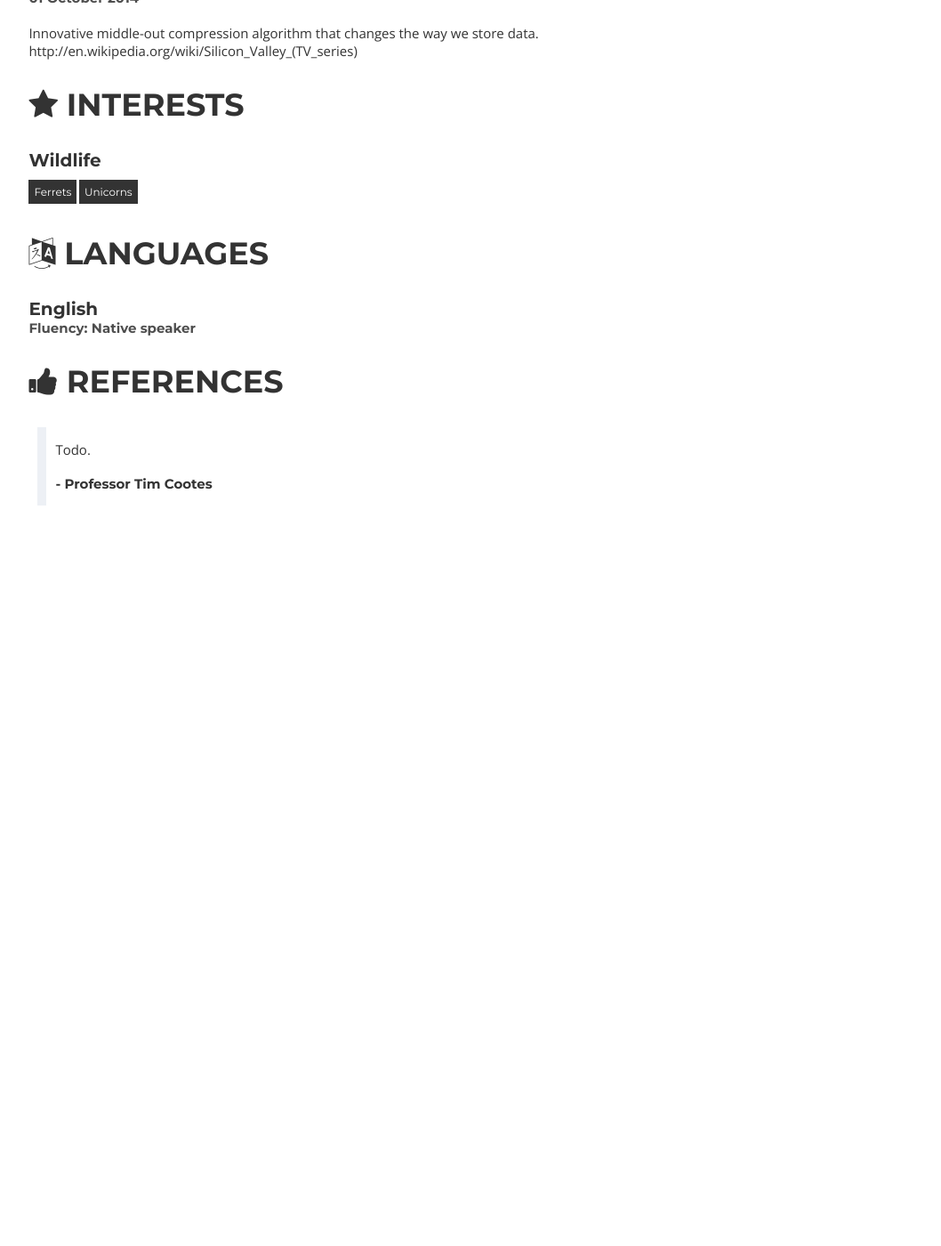
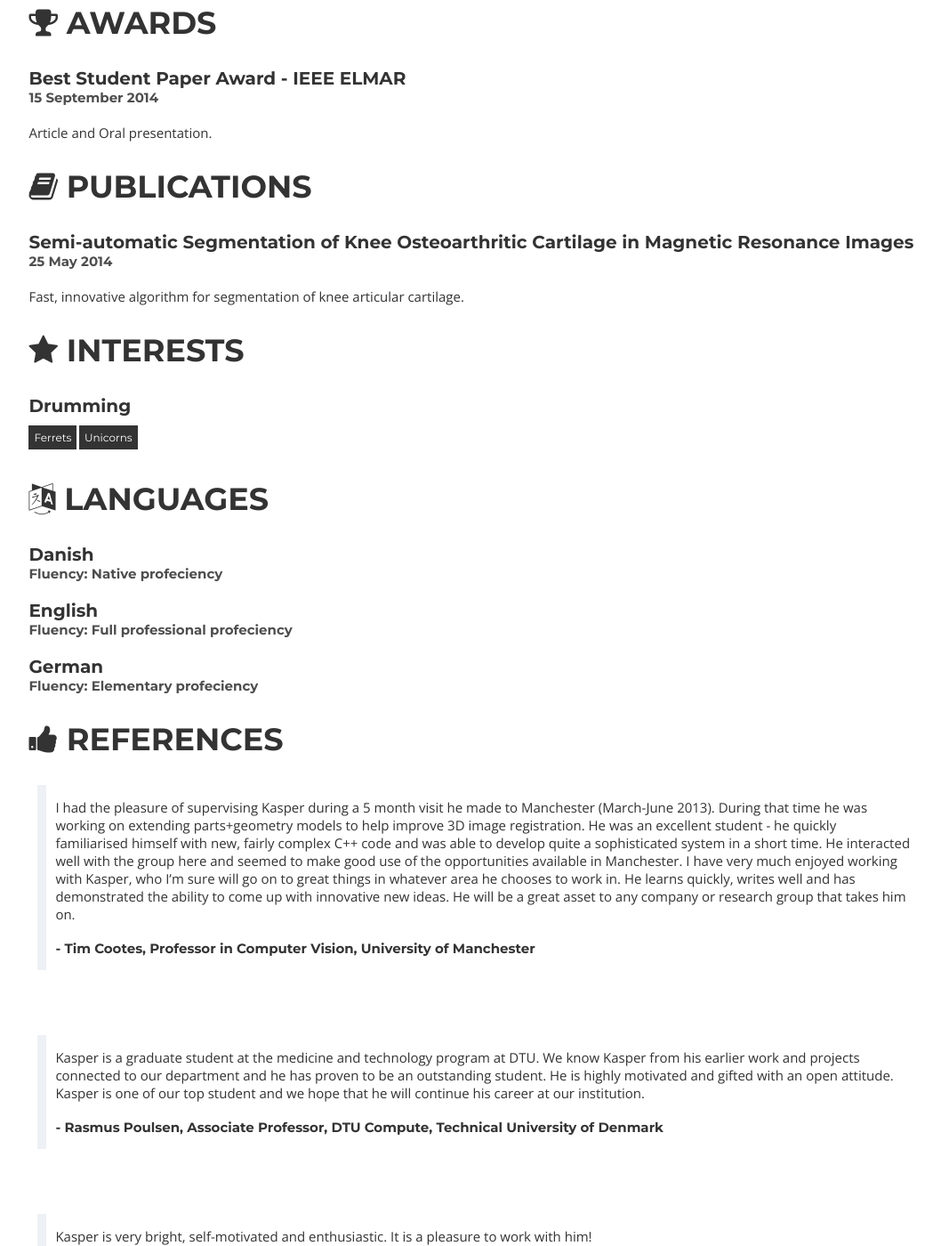
Before and after one commit to jmartens/kaspermarstal.github.io, a Jekyll site: the page resume.html, which Jekyll copies as it is, in a window 1280 px wide and 1400 px high, scrolled down 2228 px. Shown: the whole window at 89% size, without its empty margins (102-1160 px from the left). Built offline with Jekyll 4.4.1, drawn with Linux system fonts in a browser that asks for light colours; nearby versions of some CDN libraries; before the commit the page ends 2889 px from its top, so only the background shows below that; some of the changed text lies outside the part shown.

Commit message:
Updated resume

```diff
--- a/_includes/resume.html
+++ b/_includes/resume.html
@@ -4,7 +4,7 @@
             <div class="row">
                 <div class="col-lg-12 text-center">
                     <h2 class="section-heading">Resume</h2>
-                    <h3 class="section-subheading text-muted">You are welcome to <a href="resume.pdf">download resume</a>.</h3>
+                    <h3 class="section-subheading text-muted">You can also <a href="resume.pdf">download resume as pdf</a>.</h3>
                 </div>
             </div>
         </div>
--- a/resume.html
+++ b/resume.html
@@ -167,7 +167,9 @@
 		<br>
 		<div id= "profiles">
 			<div class= "contact-header">PROFILES</div><br>
-			<p class= "profile"><a href= "https:&#x2F;&#x2F;linkedin.com&#x2F;in&#x2F;kaspermarstal" target= "_blank" class= "profile">LinkedIn</a></p>
+			<p class= "profile"><a href= "http:&#x2F;&#x2F;dk.linkedin.com&#x2F;in&#x2F;kaspermarstal&#x2F;" target= "_blank" class= "profile">LinkedIn</a></p>
+			<p class= "profile"><a href= "http:&#x2F;&#x2F;github.com&#x2F;kaspermarstal" target= "_blank" class= "profile">Github</a></p>
+			<p class= "profile"><a href= "http:&#x2F;&#x2F;http:&#x2F;&#x2F;stackoverflow.com&#x2F;users&#x2F;346365&#x2F;kasper-marstal" target= "_blank" class= "profile">Stackoverflow</a></p>
 		</div>
 	</div>
 	<div class= "main">
@@ -197,7 +199,7 @@ I currently hold the position of Scientific Project Officer at Image Analysis Lt
 				</div>
 				<div class= "job">
 					<h3>Research &amp; Development and Project Assistant, Parker Institute, Frederiksberg Hospital</h3>
-					<h4>January 2014 - January 2014</h4>
+					<h4>January 2003 - March 2014</h4>
 					<p>Todo.</p>
 					<h4>HIGHLIGHTS</h4>
 					<ul>
@@ -207,14 +209,22 @@ I currently hold the position of Scientific Project Officer at Image Analysis Lt
 		</div>
 		<div id= "skills">
 			<h2><i class= "fa fa-tasks left"></i> SKILLS</h2>
-				<h3 class= "skills">Web Development</h3>
-				<span class= "keywords">HTML</span>
-				<span class= "keywords">CSS</span>
-				<span class= "keywords">Javascript</span>
-				<h3 class= "skills">Compression</h3>
-				<span class= "keywords">Mpeg</span>
-				<span class= "keywords">MP4</span>
-				<span class= "keywords">GIF</span>
+				<h3 class= "skills">Image Processing</h3>
+				<span class= "keywords">C++</span>
+				<span class= "keywords">CUDA</span>
+				<span class= "keywords">ITK</span>
+				<span class= "keywords">Python</span>
+				<span class= "keywords">Matlab</span>
+				<h3 class= "skills">Medical Image Analysis</h3>
+				<span class= "keywords">Medical Imaging</span>
+				<span class= "keywords">Machine Learning</span>
+				<span class= "keywords">Mathematical Modelling</span>
+				<h3 class= "skills">Research &amp; Development</h3>
+				<span class= "keywords">Project Management</span>
+				<span class= "keywords">Scientific Paper Writing</span>
+				<span class= "keywords">Excellent Presentation Skills</span>
+				<span class= "keywords">International Experience</span>
+				<span class= "keywords">SCRUM Software Development</span>
 		</div><br>
 		<div id= "education">
 			<h2><i class= "fa fa-graduation-cap left"></i> EDUCATION</h2>
@@ -225,35 +235,54 @@ I currently hold the position of Scientific Project Officer at Image Analysis Lt
 					<li>Todo.</li>
 					<li>Todo.</li>
 				</ul>
+				<h3>Bachelor, Physics - University of Copenhagen</h3>
+				<h4>September 2017 - August 2011</h4>
+				<h4>COURSES</h4>
+				<ul>
+					<li>Todo.</li>
+					<li>Todo.</li>
+				</ul>
 		</div>
 		<div id= "awards">
 			<h2><i class= "fa fa-trophy left"></i> AWARDS</h2>
-				<h3>Digital Compression Pioneer Award - Techcrunch</h3>
-				<h4>01 November 2014</h4>
-				<p>There is no spoon.</p>
+				<h3>Best Student Paper Award - IEEE ELMAR</h3>
+				<h4>15 September 2014</h4>
+				<p>Article and Oral presentation.</p>
 		</div>
 		<div id= "publications">
 			<h2><i class= "fa fa-book left"></i> PUBLICATIONS</h2>
-				<h3>Video compression for 3d media</h3>
-				<h4>01 October 2014</h4>
-				<p>Innovative middle-out compression algorithm that changes the way we store data.<br><a href= "http:&#x2F;&#x2F;en.wikipedia.org&#x2F;wiki&#x2F;Silicon_Valley_(TV_series)" target= "_blank">http:&#x2F;&#x2F;en.wikipedia.org&#x2F;wiki&#x2F;Silicon_Valley_(TV_series)</a></p>
+				<h3>Semi-automatic Segmentation of Knee Osteoarthritic Cartilage in Magnetic Resonance Images</h3>
+				<h4>25 May 2014</h4>
+				<p>Fast, innovative algorithm for segmentation of knee articular cartilage.<br><a href= "" target= "_blank"></a></p>
 		</div>
 		<div id= "interests">
 			<h2><i class= "fa fa-star left"></i> INTERESTS</h2>
-				<h3 class= "skills">Wildlife</h3>
+				<h3 class= "skills">Drumming</h3>
 				<span class= "keywords">Ferrets</span>
 				<span class= "keywords">Unicorns</span>
 		</div>
 		<div id= "languages">
 			<h2><i class= "fa fa-language left"></i> LANGUAGES</h2>
+				<h3>Danish</h3>
+				<h4>Fluency: Native profeciency</h4>
 				<h3>English</h3>
-				<h4>Fluency: Native speaker</h4>
+				<h4>Fluency: Full professional profeciency</h4>
+				<h3>German</h3>
+				<h4>Fluency: Elementary profeciency</h4>
 		</div>
 		<div id= "references">
 			<h2><i class= "fa fa-thumbs-up left"></i> REFERENCES</h2>
 			<blockquote>
-				Todo.
-				<div class= "name"><br>- Professor Tim Cootes</div>
+				I had the pleasure of supervising Kasper during a 5 month visit he made to Manchester (March-June 2013). During that time he was working on extending parts+geometry models to help improve 3D image registration. He was an excellent student - he quickly familiarised himself with new, fairly complex C++ code and was able to develop quite a sophisticated system in a short time. He interacted well with the group here and seemed to make good use of the opportunities available in Manchester. I have very much enjoyed working with Kasper, who I’m sure will go on to great things in whatever area he chooses to work in. He learns quickly, writes well and has demonstrated the ability to come up with innovative new ideas. He will be a great asset to any company or research group that takes him on.
+				<div class= "name"><br>- Tim Cootes, Professor in Computer Vision, University of Manchester</div>
+			</blockquote><br>
+			<blockquote>
+				Kasper is a graduate student at the medicine and technology program at DTU. We know Kasper from his earlier work and projects connected to our department and he has proven to be an outstanding student. He is highly motivated and gifted with an open attitude. Kasper is one of our top student and we hope that he will continue his career at our institution.
+				<div class= "name"><br>- Rasmus Poulsen, Associate Professor, DTU Compute, Technical University of Denmark</div>
+			</blockquote><br>
+			<blockquote>
+				Kasper is very bright, self-motivated and enthusiastic. It is a pleasure to work with him!
+				<div class= "name"><br>- Dr. Olga Kubassov, Founder and CEO at Image Analysis Ltd</div>
 			</blockquote><br>
 		</div>
 
```
Also changed, not shown: other parts of resume.html (+1 -1 lines), resume.json (+74 -25 lines).
